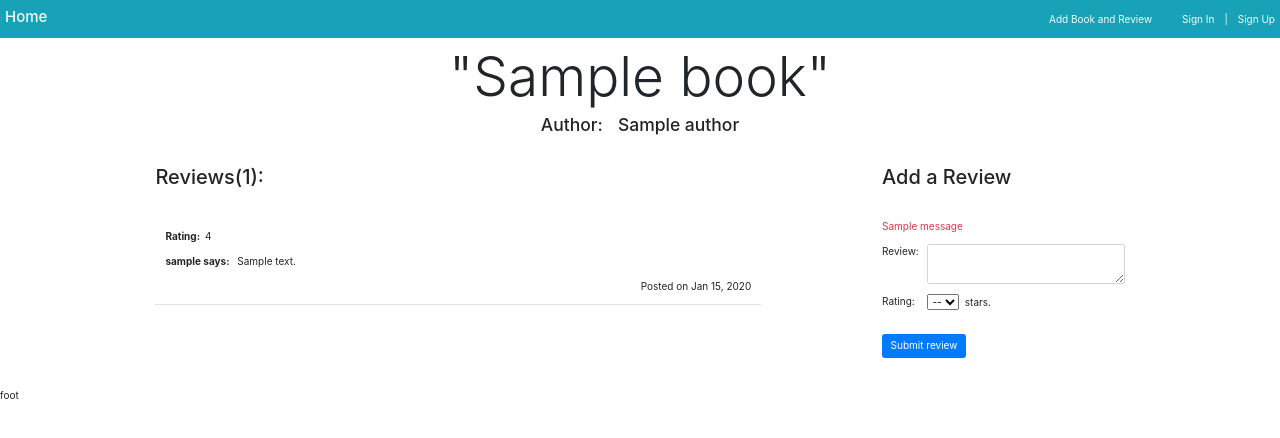
After one commit to LI-XE/PYTHON, a Django app: page /books/1 in a window 1280 px wide. The commit adds this page. Shown: the top 438 px of the page. Run offline with Django 4.2, Linux system fonts and the light colour scheme; tables that the repository leaves empty hold one stand-in row (values such as "Sample post"); one stand-in notice (Sample message) is shown.

Commit message:
updated add book, add review, detail page

```diff
--- a/python/django/reads/dojoReads/app/models.py
+++ b/python/django/reads/dojoReads/app/models.py
@@ -66,16 +66,31 @@ class BookManager(models.Manager):
         return errors
 
 
+class AuthorManager(models.Manager):
+    def validate(self, form):
+        errors = {}
+        if len(form["author_name"]) < 2:
+            errors["author_name"] = "Author name should be at least 2 characters"
+        author_in_db = Author.objects.filter(name=form["author_name"])
+        if len(author_in_db) >= 1:
+            errors["dulplicate"] = "Author already exists."
+        return errors
+
+
 class Book(models.Model):
     title = models.CharField(max_length=255)
-    author = models.ForeignKey(
-        User, related_name="books", on_delete=models.CASCADE)
+    followers = models.ManyToManyField(User, related_name="followed_books")
     created_at = models.DateTimeField(auto_now_add=True)
     updated_at = models.DateTimeField(auto_now=True)
     objects = BookManager()
 
-    def __str__(self):  # usually only needed if using in admin
-        return "{} by {}".format(self.title, self.author)
+
+class Author(models.Model):
+    name = models.CharField(max_length=255)
+    books = models.ManyToManyField(Book, related_name="authors")
+    created_at = models.DateTimeField(auto_now_add=True)
+    updated_at = models.DateTimeField(auto_now=True)
+    objects = AuthorManager()
 
 
 class ReviewManager(models.Manager):
@@ -97,6 +112,3 @@ class Review(models.Model):
     book = models.ForeignKey(
         Book, related_name="book_reviews", on_delete=models.CASCADE)
     objects = ReviewManager()
-
-    def __str__(self):  # usually only needed if using in admin
-        return "{} by {}".format(self.review, self.rating, self.reviewer)
--- a/python/django/reads/dojoReads/app/static/css/style.css
+++ b/python/django/reads/dojoReads/app/static/css/style.css
@@ -14,3 +14,24 @@ body {
   height: 100vh;
   background-color: red;
 }
+
+a {
+  font-size: 1rem;
+  text-decoration: none;
+  outline: none;
+  color: black;
+}
+
+ul {
+  list-style-type: none;
+}
+
+a:hover {
+  font-size: 1rem;
+  text-decoration: none;
+  color: tomato;
+}
+
+span {
+  font-weight: 700;
+}
--- /dev/null
+++ b/python/django/reads/dojoReads/app/templates/bookDetail.html
@@ -0,0 +1,79 @@
+{% extends "index.html" %}
+<!DOCTYPE html>
+<html lang="en">
+<head>
+  <meta charset="UTF-8">
+  <meta http-equiv="X-UA-Compatible" content="IE=edge">
+  <meta name="viewport" content="width=device-width, initial-scale=1.0">
+  {% load static %}
+  <link rel='stylesheet' href="{% static 'css/style.css' %}">
+  <link rel="stylesheet" href="https://cdn.jsdelivr.net/npm/bootstrap@4.1.3/dist/css/bootstrap.min.css" integrity="sha384-MCw98/SFnGE8fJT3GXwEOngsV7Zt27NXFoaoApmYm81iuXoPkFOJwJ8ERdknLPMO" crossorigin="anonymous">
+  <title>Book Detail</title>
+</head>
+<body class="container-fluid detail">
+  {% block content %}
+  <div  class="container d-flex flex-column align-items-center px-3 pb-5 ">
+
+    <div>
+    <h1 class="my-2 display-2">"{{ book.title }}"</h1>
+    <div class="d-flex justify-content-center ">
+      <h3 class="mb-5 mr-4 display-5">Author: </h3><ul class="list-unstyled">{% for author in book.authors.all %}<li><h3>{{author.name }}</h3></li>{% endfor %}</ul>
+    </div>
+    </div>
+    <div class="container d-flex justify-content-around">
+      <div class="col-7 scrollbar-secondary">
+        <h2 class="mb-5">Reviews({{ count }}):</h2>
+        <ul class="display-6 list-unstyled">
+          {% for review in reviews %}
+
+          <li class="border-bottom px-3 pt-3">
+            <p><span class="mr-2 font-weight-bold">Rating:</span>{{review.rating}}</p>
+            <p><span class="mr-2 font-weight-bold">{{ review.reviewer.username }} says:</span>  {{ review.review}}</p>
+            <p class="text-right">Posted on {{ review.created_at|date:"M d, Y"}}</p>
+
+          </li>
+          {% endfor %}
+
+        </ul>
+      </div>
+      <div class="col-3">
+        <h2 class="mb-5">Add a Review</h2>
+        {% if messages %}
+        <ul class="messages text-danger">
+            {% for message in messages %}
+            <li {% if message.tags %} class="{{ message.tags }}"{% endif %}>{{ message }}</li>
+            {% endfor %}
+        </ul>
+        {% endif %}
+        <form action="/books/{{book.id}}/add/review" method="POST" value={{book.id}}>
+          {% csrf_token %}
+          <div class="form-group row">
+            <label for="review" class="col-sm-2">Review:</label>
+            <div class="col-sm-10">
+              <textarea name="review" class="form-control"></textarea>
+            </div>
+          </div>
+          <div class="form-group row">
+            <label for="rating" class="col-sm-2">Rating:</label>
+            <div class="col-sm-10">
+              <select name="rating">
+              <option value="--">--</option>
+              <option value="1">1</option>
+              <option value="2">2</option>
+              <option value="3">3</option>
+              <option value="4">4</option>
+              <option value="5">5</option>
+              </select>
+              <p class="d-inline ml-1">stars.</p>
+            </div>
+          </div>
+          <button class="btn btn-primary mt-3">Submit review</button>
+        </form>
+      </div>
+
+
+    </div>
+
+  </div>
+  {% endblock %}
+</body>
--- a/python/django/reads/dojoReads/app/templates/index.html
+++ b/python/django/reads/dojoReads/app/templates/index.html
@@ -10,15 +10,16 @@
   <title>Layout</title>
 </head>
 <body>
-
-  <div>
+  <div class="d-flex flex-column">
     {% block nav %}
-    <nav>
+    <nav class="nav d-flex justify-content-end align-items-center bg-info p-2 text-light">
+      <a href="/books" class="text-right my-1 text-light"><h4>Home</h4></a>
+      <a href="/books/add" class="text-right my-2 mr-5  ml-auto  text-light">Add Book and Review</a>
       {% if user %}
-      <h5 class="mr-3">Hello, {{ user.username }}</h5>
-      <a href="/logout">Signout</a>
+      <h5 class="mx-3 my-2">Hello, {{ user.username }}</h5>
+      <a href="/logout" class="text-light">Signout</a>
       {% else %}
-      <a href="/login" class="mr-3">Sign In</a> | <a href="/register" class="ml-3">Sign Up</a>
+      <a href="/login" class="mr-3  text-light">Sign In</a> | <a href="/register" class="ml-3 text-light">Sign Up</a>
       {% endif %}
     </nav>
     {% endblock %}
@@ -31,6 +32,5 @@
     </div>
     {% endblock %}
   </div>
-  <h2>hi!</h2>
 </body>
 </html>
--- a/python/django/reads/dojoReads/app/urls.py
+++ b/python/django/reads/dojoReads/app/urls.py
@@ -6,4 +6,8 @@ urlpatterns = [
     path('register', views.register),
     path('login', views.login),
     path('logout', views.logout),
+    # path('books', views.),
+    path('books/add', views.add_book),
+    path('books/<int:book_id>', views.book_detail),
+    path('books/<int:book_id>/add/review', views.book_detail),
 ]
--- a/python/django/reads/dojoReads/app/views.py
+++ b/python/django/reads/dojoReads/app/views.py
@@ -1,6 +1,6 @@
 
 from django.shortcuts import render, redirect
-from .models import  User
+from .models import User, Book, Review, Author
 from django.contrib import messages
 import bcrypt
 
@@ -49,31 +49,49 @@ def index(request):
 # # create show
 
 
-# def add_show_page(request):
-#     if "user_id" not in request.session:
-#         return redirect("/login")
+def add_book(request):
+    user = None if 'user_id' not in request.session else User.objects.get(
+        id=request.session['user_id'])
+    if not user:
+        return redirect("/login")
 
-#     user = User.objects.get(id=request.session['user_id'])
+    authors = Author.objects.all()
 
-#     context = {
-#         "user": user
-#     }
+    if request.method == "POST":
+        review_errors = Review.objects.validate(request.POST)
+        book_errors = Book.objects.validate(request.POST)
+        errors = list(review_errors.values()) + list(book_errors.values())
 
-#     if request.method == "POST":
-#         errors = Show.objects.validate(request.POST)
-#         if errors:
-#             for e in errors.values():
-#                 messages.error(request, e)
-#             return redirect("/shows/new")
+        if request.POST["author_dropdown"] == "-1":
+            if request.POST["author_name"] == "":
+                messages.error(
+                    request, "Please either choose an author from the dropdown or create a new one.")
+            else:
+                author_errors = Author.objects.validate(request.POST)
+                errors += list(author_errors.values())
 
-#         show = Show.objects.create(title=request.POST["title"], network=request.POST["network"],
-#                                    release_date=request.POST["release_date"], description=request.POST["description"], created_by=user)
+        if errors:
+            for e in errors:
+                messages.error(request, e)
+            return redirect("/books/add")
 
-#         messages.add_message(request, messages.SUCCESS,
-#                              "{show.title} has been added")
-#         return redirect(f"/shows/{show.id}")
-#     else:
-#         return render(request, "createShow.html", context)
+        if request.POST["author_dropdown"] == "-1":
+            author = Author.objects.create(name=request.POST["author_name"])
+        else:
+            author = Author.objects.get(id=request.POST["author_dropdown"])
+
+        book = Book.objects.create(
+            title=request.POST["title"])
+        review = Review.objects.create(
+            review=request.POST["review"], rating=int(request.POST["rating"]), reviewer=user, book=book)
+        book.authors.add(author)
+        messages.add_message(request, messages.SUCCESS,
+                             "{book.title} has been added")
+        print(book.__dict__)
+        # print(new_review)
+        return redirect(f"/books/{book.id}")
+    else:
+        return render(request, "addBook.html", context={"authors": Author.objects.all()})
 
 
 # # edit show
@@ -111,20 +129,36 @@ def index(request):
 #         return render(request, "updateShow.html", context={"show": show, "user": user})
 
 
-# # show detail
-# def show_detail(request, show_id):
-#     user = None if 'user_id' not in request.session else User.objects.get(
-#         id=request.session['user_id'])
+# book detail
+def book_detail(request, book_id):
+    user = None if 'user_id' not in request.session else User.objects.get(
+        id=request.session['user_id'])
 
-#     show = Show.objects.get(id=show_id)
+    this_book = Book.objects.get(id=book_id)
+    reviews = Review.objects.filter(book_id=this_book.id)
 
-#     print(show_id)
+    if request.method == "POST":
+        if not user:
+            messages.error(request, "Please log in first.")
 
-#     context = {
-#         "show": show,
-#         "user": user
-#     }
-#     return render(request, "showDetail.html", context)
+        errors = Review.objects.validate(request.POST)
+        if errors:
+            for e in errors.values():
+                messages.error(request, e)
+            return redirect(f"/books/{book_id}")
+
+        review = Review.objects.create(review=request.POST["review"], rating=int(
+            request.POST["rating"]), reviewer=user, book=this_book)
+        return redirect(f"/books/{book_id}/add/review")
+    else:
+        context = {
+            "book": this_book,
+            "user": user,
+            "reviews": reviews,
+            "count": len(reviews)
+        }
+
+        return render(request, "bookDetail.html", context)
 
 
 # # delete show
@@ -160,7 +194,7 @@ def register(request):
 
         request.session["user_id"] = user.id
 
-        return redirect("/shows")
+        return redirect("/books/add")
     else:
         return render(request, "register.html")
 
@@ -176,7 +210,7 @@ def login(request):
         else:
             logged_user = User.objects.filter(email=request.POST["email"])[0]
             request.session["user_id"] = logged_user.id
-            return redirect("/shows")
+            return redirect("/books/add")
 
     else:
         return render(request, "login.html")
@@ -184,4 +218,4 @@ def login(request):
 
 def logout(request):
     request.session.clear()
-    return redirect("/shows")
+    return redirect("/books")
```
Also changed, not shown: python/django/myProject/myApp/templates/home.html (+1 -21 lines), python/django/reads/dojoReads/app/templates/addBook.html (added, +79 -0 lines), python/django/reads/dojoReads/app/templates/userDetail.html (added, +26 -0 lines), python/django/reads/dojoReads/app/migrations/0001_initial.py, python/django/reads/dojoReads/app/migrations/0002_alter_review_review.py (deleted).
